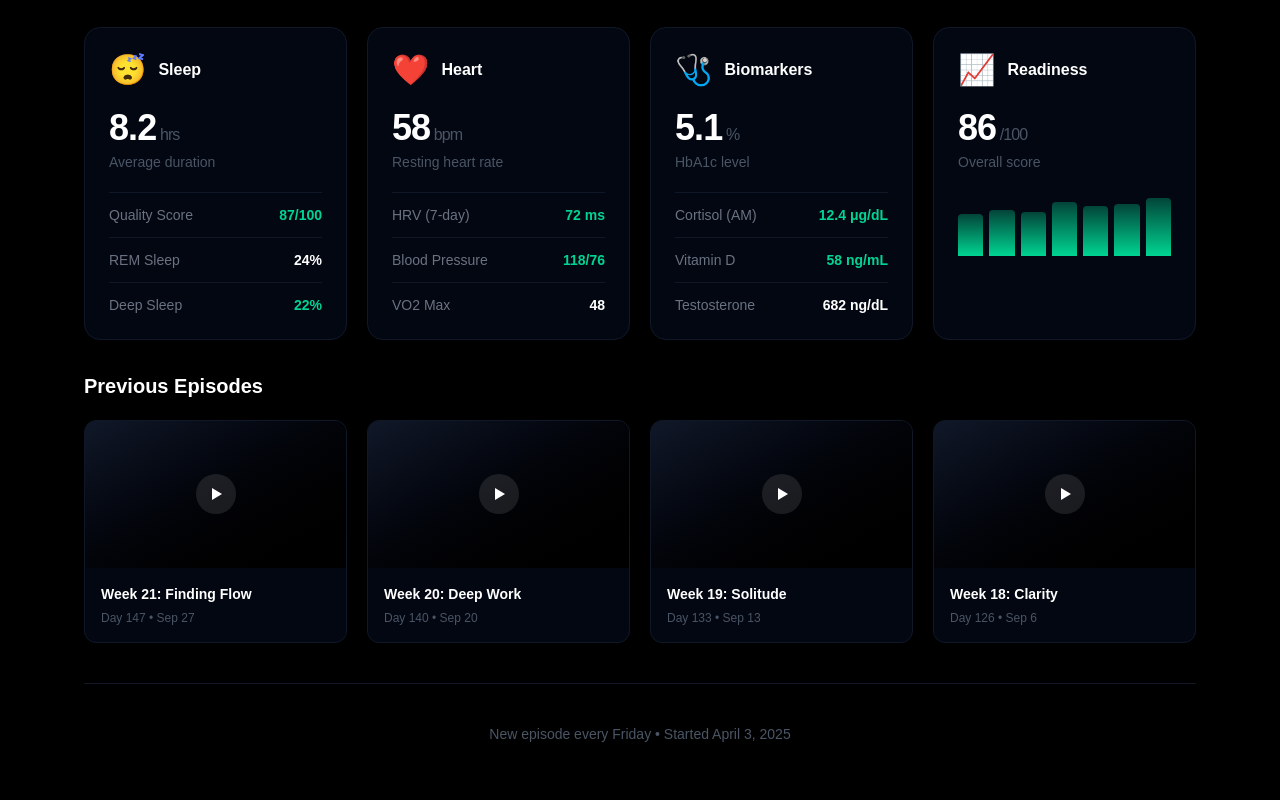
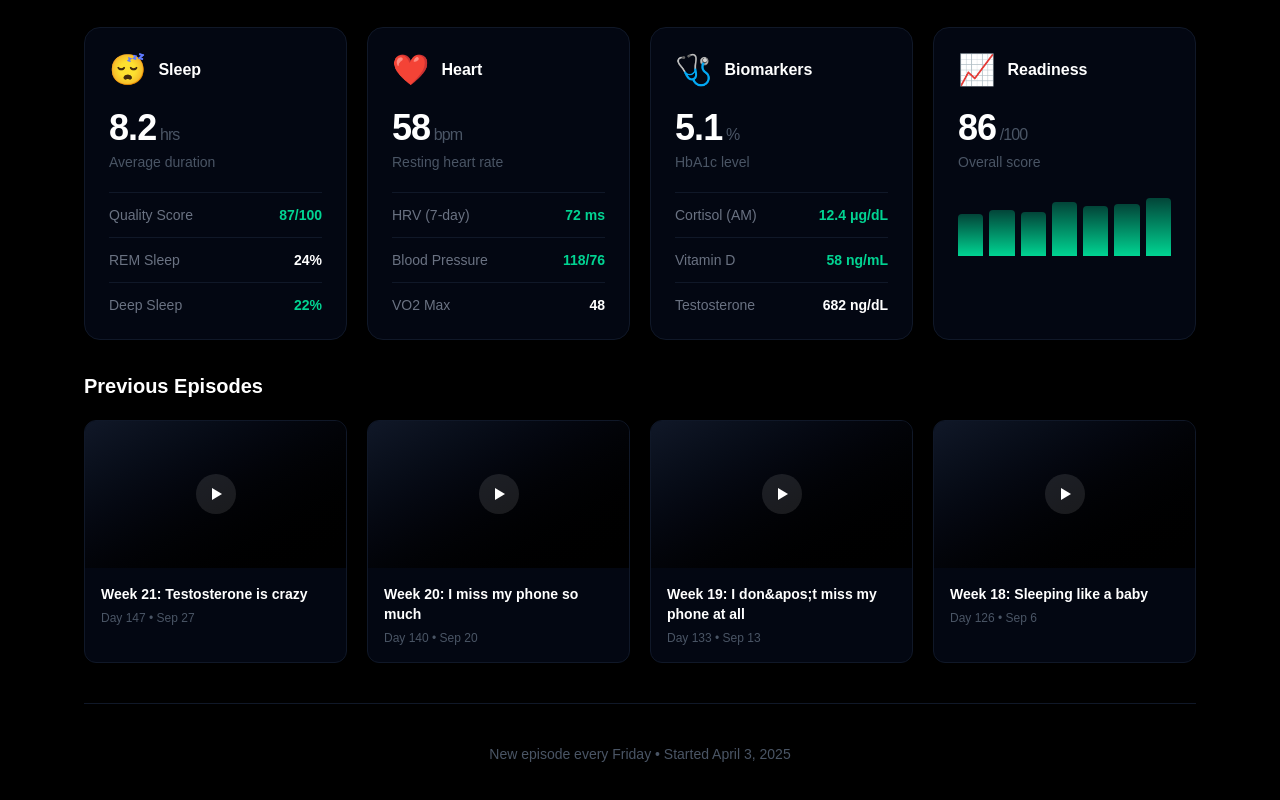
Before and after one commit to dvdaines/year-unplugged-dashboard, a Next.js app: page / in a window 1280 px wide. Shown: the part 853-1653 px from the top of the page. Built offline with nearby package versions, Linux system fonts and the light colour scheme.

Commit message:
update video titles

```diff
--- a/app/page.tsx
+++ b/app/page.tsx
@@ -282,10 +282,10 @@ export default function Dashboard() {
         <div className="text-xl font-semibold text-white mb-5">Previous Episodes</div>
         <div className="grid grid-cols-1 sm:grid-cols-2 lg:grid-cols-4 gap-5 mb-10">
           {[
-            { title: 'Week 21: Finding Flow', day: 'Day 147 • Sep 27' },
-            { title: 'Week 20: Deep Work', day: 'Day 140 • Sep 20' },
-            { title: 'Week 19: Solitude', day: 'Day 133 • Sep 13' },
-            { title: 'Week 18: Clarity', day: 'Day 126 • Sep 6' }
+            { title: 'Week 21: Testosterone is crazy', day: 'Day 147 • Sep 27' },
+            { title: 'Week 20: I miss my phone so much', day: 'Day 140 • Sep 20' },
+            { title: 'Week 19: I don&apos;t miss my phone at all', day: 'Day 133 • Sep 13' },
+            { title: 'Week 18: Sleeping like a baby', day: 'Day 126 • Sep 6' }
           ].map((video, i) => (
             <div key={i} className="bg-gray-950 rounded-xl overflow-hidden border border-gray-900 hover:border-gray-800 hover:-translate-y-0.5 transition-all cursor-pointer">
               <div className="aspect-video bg-gradient-to-br from-gray-900 to-black flex items-center justify-center">
```
